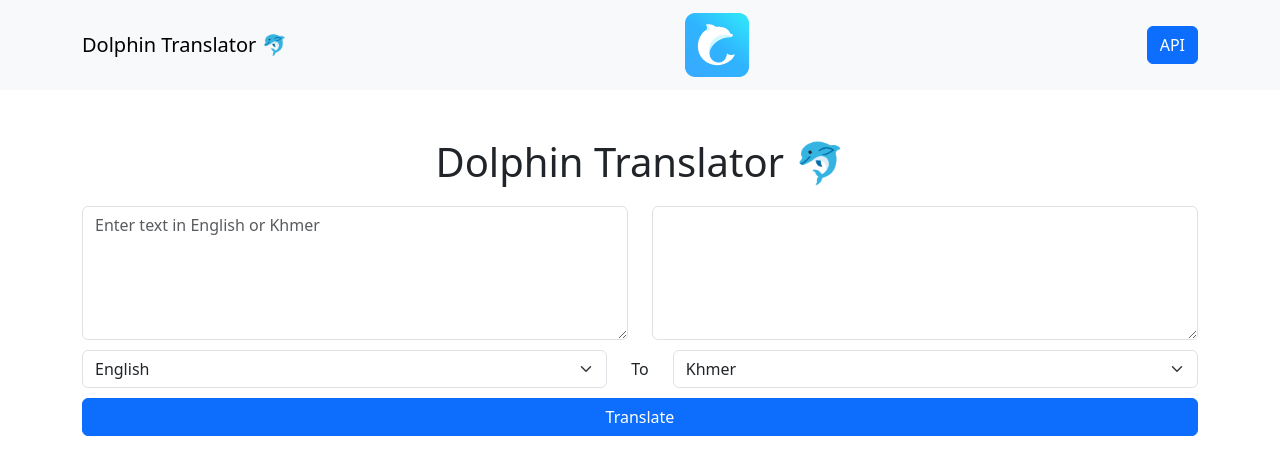
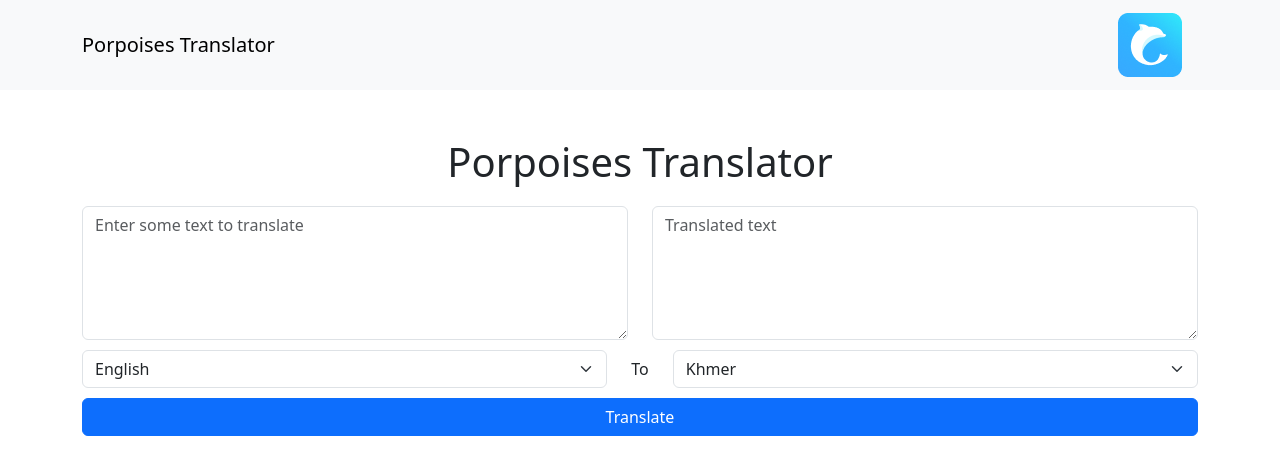
Before and after one commit to NimithSan/porpoises-translator-api, a FastAPI app: page / in a window 1280 px wide. Shown: the top 475 px of the page. Run offline with FastAPI, Linux system fonts and the light colour scheme.

Commit message:
remove unused

```diff
--- a/templates/index.html
+++ b/templates/index.html
@@ -16,24 +16,22 @@
     <nav class="navbar navbar-expand-lg navbar-light bg-light">
         <div class="container">
             <!-- Website Name on the Left Corner -->
-            <a class="navbar-brand" href="#">Dolphin Translator 🐬</a>
+            <a class="navbar-brand" href="#">Porpoises Translator</a>
             <img class="navbar-brand" src="../src/dophin_logo.png" alt="dophin_logo">
-            <!-- API Button on the Right Corner -->
-            <button class="btn btn-primary">API</button>
         </div>
     </nav>
     <div class="container mt-5">
-        <h1 class="text-center">Dolphin Translator 🐬</h1>
+        <h1 class="text-center">Porpoises Translator </h1>
 
         <div class="row align-items-center" style="margin-top: 20px;">
             <!-- Input Text -->
             <div class="col">
                 <textarea spellcheck="true" id="inputText" class="form-control" rows="5"
-                    placeholder="Enter text in English or Khmer"></textarea>
+                    placeholder="Enter some text to translate"></textarea>
             </div>
             <!-- Output Text -->
             <div class="col">
-                <textarea id="outputText" class="form-control" rows="5" readonly></textarea>
+                <textarea id="outputText" class="form-control" rows="5" placeholder="Translated text" readonly></textarea>
             </div>
         </div>
 
```
